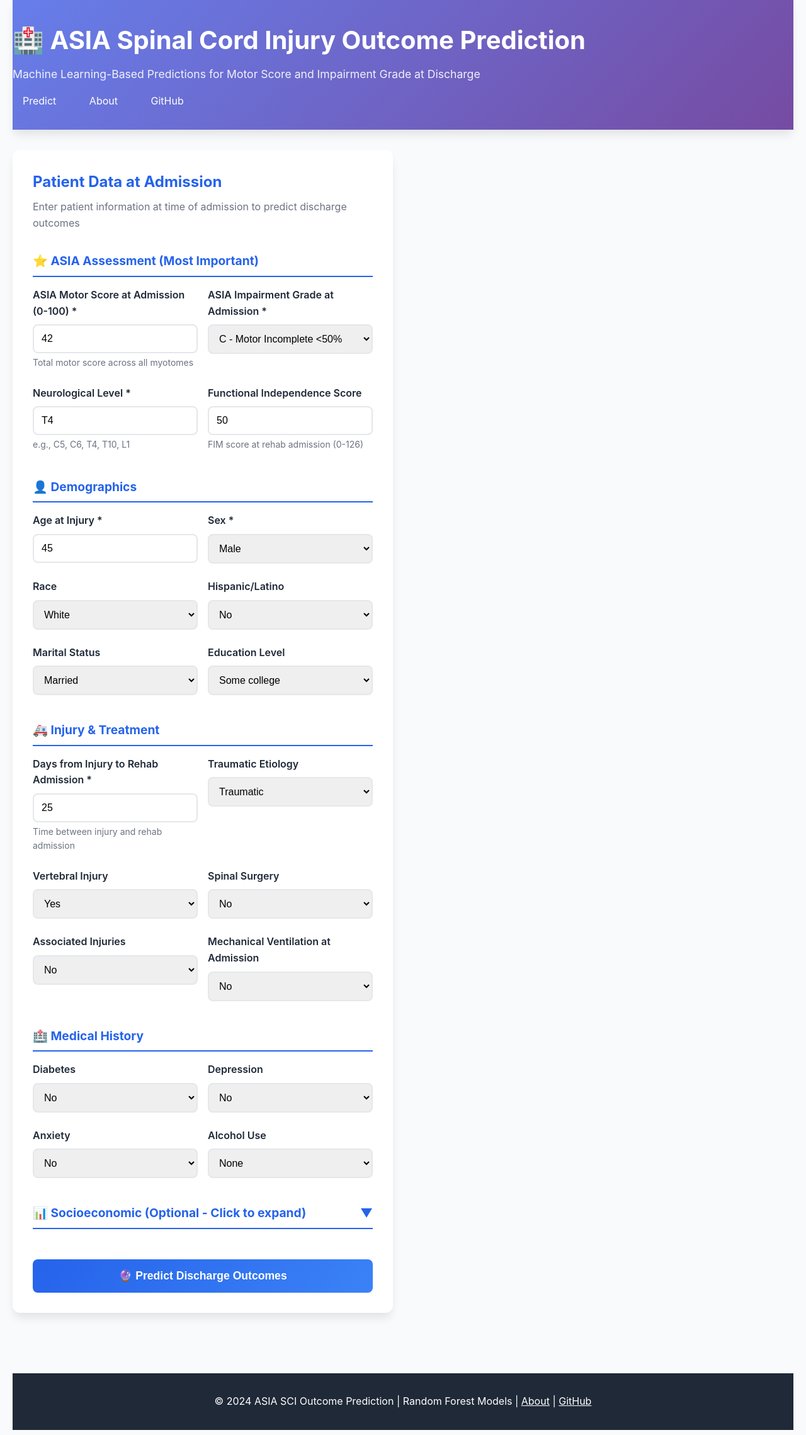
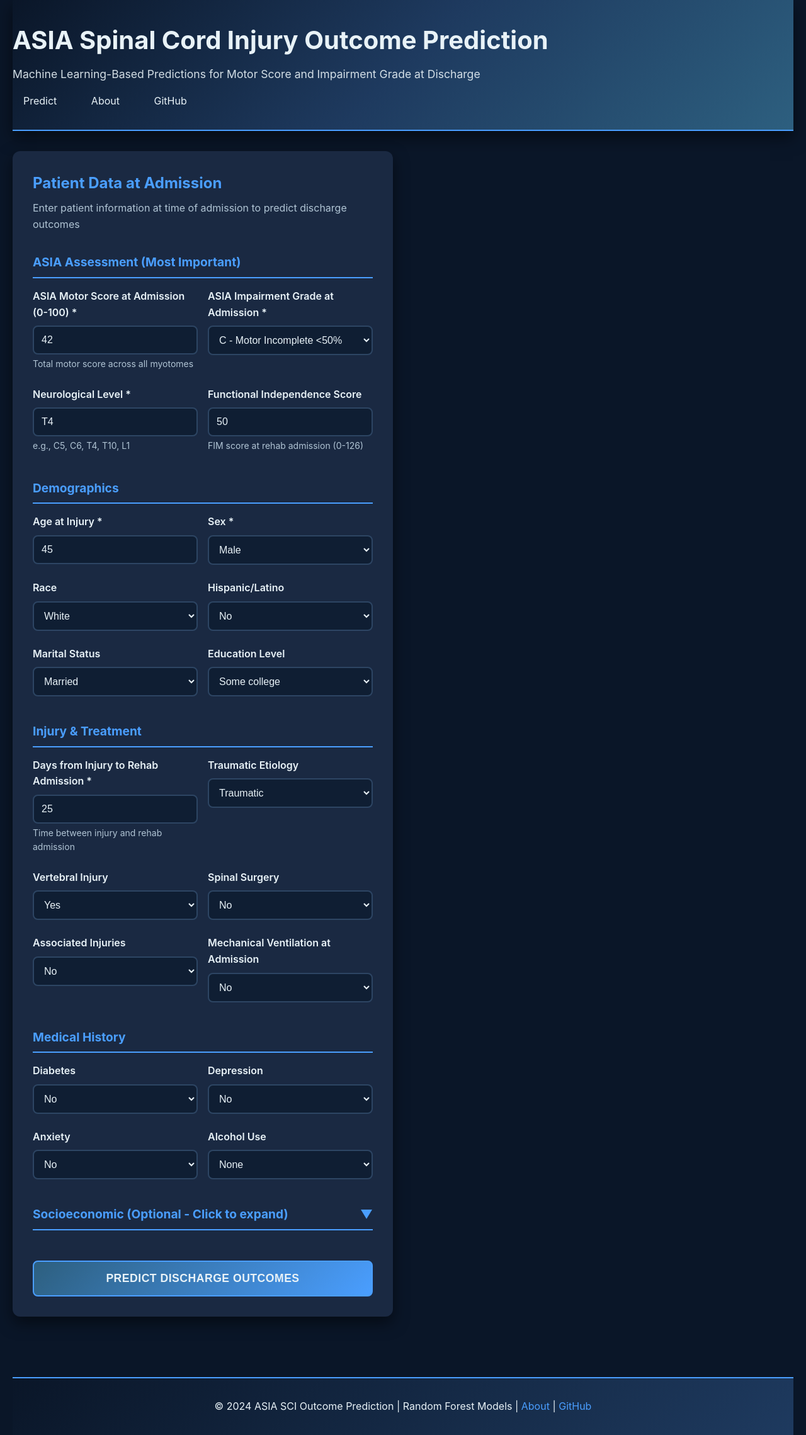
Before and after one commit to superpatel101/asia-sci-prediction, a Flask app: page / in a window 1280 px wide. Shown: the whole page at 63% size. Run offline with Flask 3, Linux system fonts and the light colour scheme; parts of the project's set-up code (start-up, migrations or seed data) failed here and were passed over.

Commit message:
Design: Implement deep sea blue theme and remove emojis
- Changed color palette to professional deep sea blue
- Updated all colors: backgrounds, borders, text, accents
- Removed all emojis from HTML templates for cleaner look
- Enhanced form inputs with focus states and glow effects
- Improved button styling with uppercase and better hover effects
- Updated result cards with hover animations
- Modernized probability bars and disclaimers
- Applied dark theme to About page
- Updated footer with gradient and accent border
- Improved overall contrast and readability

```diff
--- a/static/css/style.css
+++ b/static/css/style.css
@@ -5,16 +5,23 @@
 }
 
 :root {
-    --primary-color: #2563eb;
-    --secondary-color: #10b981;
-    --danger-color: #ef4444;
-    --warning-color: #f59e0b;
-    --text-color: #1f2937;
-    --bg-color: #f9fafb;
-    --card-bg: #ffffff;
-    --border-color: #e5e7eb;
-    --shadow: 0 1px 3px rgba(0, 0, 0, 0.1);
-    --shadow-lg: 0 10px 15px -3px rgba(0, 0, 0, 0.1);
+    --primary-color: #1e3a5f;
+    --secondary-color: #2d5f7f;
+    --accent-color: #4a9eff;
+    --success-color: #0d9488;
+    --danger-color: #dc2626;
+    --warning-color: #d97706;
+    --text-color: #e8f2f7;
+    --text-secondary: #b0c4d4;
+    --bg-color: #0a1628;
+    --bg-secondary: #0f1e33;
+    --card-bg: #1a2942;
+    --card-hover: #213556;
+    --border-color: #2d4563;
+    --shadow: 0 4px 6px rgba(0, 0, 0, 0.3);
+    --shadow-lg: 0 10px 25px rgba(0, 0, 0, 0.5);
+    --gradient-start: #0a1628;
+    --gradient-end: #1e3a5f;
 }
 
 body {
@@ -32,10 +39,11 @@ body {
 
 /* Header */
 header {
-    background: linear-gradient(135deg, #667eea 0%, #764ba2 100%);
-    color: white;
+    background: linear-gradient(135deg, #0a1628 0%, #1e3a5f 50%, #2d5f7f 100%);
+    color: var(--text-color);
     padding: 2rem 0;
     box-shadow: var(--shadow-lg);
+    border-bottom: 2px solid var(--accent-color);
 }
 
 header h1 {
@@ -54,16 +62,19 @@ nav {
 }
 
 nav a {
-    color: white;
+    color: var(--text-color);
     text-decoration: none;
     padding: 0.5rem 1rem;
     margin-right: 1rem;
     border-radius: 5px;
-    transition: background 0.3s;
+    transition: all 0.3s;
+    border: 1px solid transparent;
 }
 
 nav a:hover, nav a.active {
-    background: rgba(255, 255, 255, 0.2);
+    background: var(--card-hover);
+    border-color: var(--accent-color);
+    transform: translateY(-2px);
 }
 
 /* Main Content */
@@ -93,19 +104,19 @@ main {
 }
 
 .form-section h2 {
-    color: var(--primary-color);
+    color: var(--accent-color);
     margin-bottom: 0.5rem;
 }
 
 .form-description {
-    color: #6b7280;
+    color: var(--text-secondary);
     margin-bottom: 2rem;
 }
 
 .form-group-header {
     margin: 2rem 0 1rem 0;
     padding-bottom: 0.5rem;
-    border-bottom: 2px solid var(--primary-color);
+    border-bottom: 2px solid var(--accent-color);
 }
 
 .form-group-header.collapsible {
@@ -122,6 +133,7 @@ main {
 .toggle-icon {
     float: right;
     transition: transform 0.3s;
+    color: var(--accent-color);
 }
 
 .collapsible-content {
@@ -130,7 +142,7 @@ main {
 }
 
 .form-group-header h3 {
-    color: var(--primary-color);
+    color: var(--accent-color);
     font-size: 1.2rem;
 }
 
@@ -165,18 +177,22 @@ main {
     border: 2px solid var(--border-color);
     border-radius: 8px;
     font-size: 1rem;
-    transition: border-color 0.3s;
+    transition: all 0.3s;
+    background: var(--bg-secondary);
+    color: var(--text-color);
 }
 
 .form-group input:focus,
 .form-group select:focus {
     outline: none;
-    border-color: var(--primary-color);
+    border-color: var(--accent-color);
+    background: var(--card-bg);
+    box-shadow: 0 0 0 3px rgba(74, 158, 255, 0.1);
 }
 
 .form-group small {
     display: block;
-    color: #6b7280;
+    color: var(--text-secondary);
     margin-top: 0.25rem;
     font-size: 0.875rem;
 }
@@ -184,24 +200,27 @@ main {
 .submit-btn {
     width: 100%;
     padding: 1rem 2rem;
-    background: linear-gradient(135deg, var(--primary-color), #3b82f6);
-    color: white;
-    border: none;
+    background: linear-gradient(135deg, var(--secondary-color), var(--accent-color));
+    color: var(--text-color);
+    border: 2px solid var(--accent-color);
     border-radius: 8px;
     font-size: 1.1rem;
     font-weight: 600;
     cursor: pointer;
-    transition: transform 0.2s, box-shadow 0.2s;
+    transition: all 0.3s;
     margin-top: 2rem;
+    text-transform: uppercase;
+    letter-spacing: 0.5px;
 }
 
 .submit-btn:hover {
-    transform: translateY(-2px);
-    box-shadow: 0 10px 20px rgba(37, 99, 235, 0.3);
+    transform: translateY(-3px);
+    box-shadow: 0 10px 30px rgba(74, 158, 255, 0.4);
+    background: linear-gradient(135deg, var(--accent-color), #5db0ff);
 }
 
 .submit-btn:active {
-    transform: translateY(0);
+    transform: translateY(-1px);
 }
 
 /* Results Section */
@@ -436,15 +473,22 @@ main {
 
 /* Footer */
 footer {
-    background: var(--text-color);
-    color: white;
+    background: linear-gradient(135deg, #0a1628 0%, #1e3a5f 100%);
+    color: var(--text-color);
     text-align: center;
     padding: 2rem 0;
     margin-top: 4rem;
+    border-top: 2px solid var(--accent-color);
 }
 
 footer a {
-    color: white;
+    color: var(--accent-color);
+    text-decoration: none;
+    transition: color 0.3s;
+}
+
+footer a:hover {
+    color: #5db0ff;
     text-decoration: underline;
 }
 
--- a/static/js/script.js
+++ b/static/js/script.js
@@ -10,7 +10,7 @@ document.addEventListener('DOMContentLoaded', function() {
 
         // Show loading state
         submitBtn.classList.add('loading');
-        submitBtn.textContent = '🔮 Predicting';
+        submitBtn.textContent = 'Predicting';
         submitBtn.disabled = true;
 
         // Get form data
@@ -42,7 +42,7 @@ document.addEventListener('DOMContentLoaded', function() {
         } finally {
             // Reset button
             submitBtn.classList.remove('loading');
-            submitBtn.textContent = '🔮 Predict Discharge Outcomes';
+            submitBtn.textContent = 'Predict Discharge Outcomes';
             submitBtn.disabled = false;
         }
     });
--- a/templates/index.html
+++ b/templates/index.html
@@ -9,7 +9,7 @@
 <body>
     <div class="container">
         <header>
-            <h1>🏥 ASIA Spinal Cord Injury Outcome Prediction</h1>
+            <h1>ASIA Spinal Cord Injury Outcome Prediction</h1>
             <p class="subtitle">Machine Learning-Based Predictions for Motor Score and Impairment Grade at Discharge</p>
             <nav>
                 <a href="/">Predict</a>
@@ -27,7 +27,7 @@
                     <form id="predictionForm">
                         <!-- ASIA Scores (Most Important) -->
                         <div class="form-group-header">
-                            <h3>⭐ ASIA Assessment (Most Important)</h3>
+                            <h3>ASIA Assessment (Most Important)</h3>
                         </div>
 
                         <div class="form-row">
@@ -64,7 +64,7 @@
 
                         <!-- Demographics -->
                         <div class="form-group-header">
-                            <h3>👤 Demographics</h3>
+                            <h3>Demographics</h3>
                         </div>
 
                         <div class="form-row">
@@ -134,7 +134,7 @@
 
                         <!-- Injury Details -->
                         <div class="form-group-header">
-                            <h3>🚑 Injury & Treatment</h3>
+                            <h3>Injury & Treatment</h3>
                         </div>
 
                         <div class="form-row">
@@ -191,7 +191,7 @@
 
                         <!-- Medical History -->
                         <div class="form-group-header">
-                            <h3>🏥 Medical History</h3>
+                            <h3>Medical History</h3>
                         </div>
 
                         <div class="form-row">
@@ -233,7 +233,7 @@
 
                         <!-- Socioeconomic (Collapsed by default) -->
                         <div class="form-group-header collapsible" onclick="toggleSection('socioeconomic')">
-                            <h3>📊 Socioeconomic (Optional - Click to expand) <span class="toggle-icon">▼</span></h3>
+                            <h3>Socioeconomic (Optional - Click to expand) <span class="toggle-icon">▼</span></h3>
                         </div>
 
                         <div id="socioeconomic" class="collapsible-content" style="display: none;">
@@ -297,17 +297,17 @@
                             </div>
                         </div>
 
-                        <button type="submit" class="submit-btn">🔮 Predict Discharge Outcomes</button>
+                        <button type="submit" class="submit-btn">Predict Discharge Outcomes</button>
                     </form>
                 </div>
 
                 <!-- Results Section -->
                 <div class="results-section" id="resultsSection" style="display: none;">
-                    <h2>📊 Prediction Results</h2>
+                    <h2>Prediction Results</h2>
 
                     <!-- Motor Score Results -->
                     <div class="result-card motor-card">
-                        <h3>🎯 Motor Score Prediction</h3>
+                        <h3>Motor Score Prediction</h3>
                         <div class="result-main">
                             <div class="result-value">
                                 <div class="label">Predicted Discharge Score</div>
@@ -328,7 +328,7 @@
 
                     <!-- Grade Results -->
                     <div class="result-card grade-card">
-                        <h3>📋 Impairment Grade Prediction</h3>
+                        <h3>Impairment Grade Prediction</h3>
                         <div class="result-main">
                             <div class="result-value">
                                 <div class="label">Predicted Discharge Grade</div>
@@ -349,7 +349,7 @@
                     </div>
 
                     <div class="disclaimer">
-                        <strong>⚠️ Clinical Disclaimer:</strong> These predictions are based on statistical models trained on historical data (10,543 patients for motor score, 15,053 for impairment grade). They should be used for early counseling and goal-setting only. Individual outcomes may vary. Clinical decisions should be made by qualified healthcare professionals using comprehensive patient assessment.
+                        <strong>Clinical Disclaimer:</strong> These predictions are based on statistical models trained on historical data (10,543 patients for motor score, 15,053 for impairment grade). They should be used for early counseling and goal-setting only. Individual outcomes may vary. Clinical decisions should be made by qualified healthcare professionals using comprehensive patient assessment.
                     </div>
                 </div>
             </div>
```
Also changed, not shown: other parts of static/css/style.css (+44 -26 lines), templates/about.html (+10 -10 lines).
